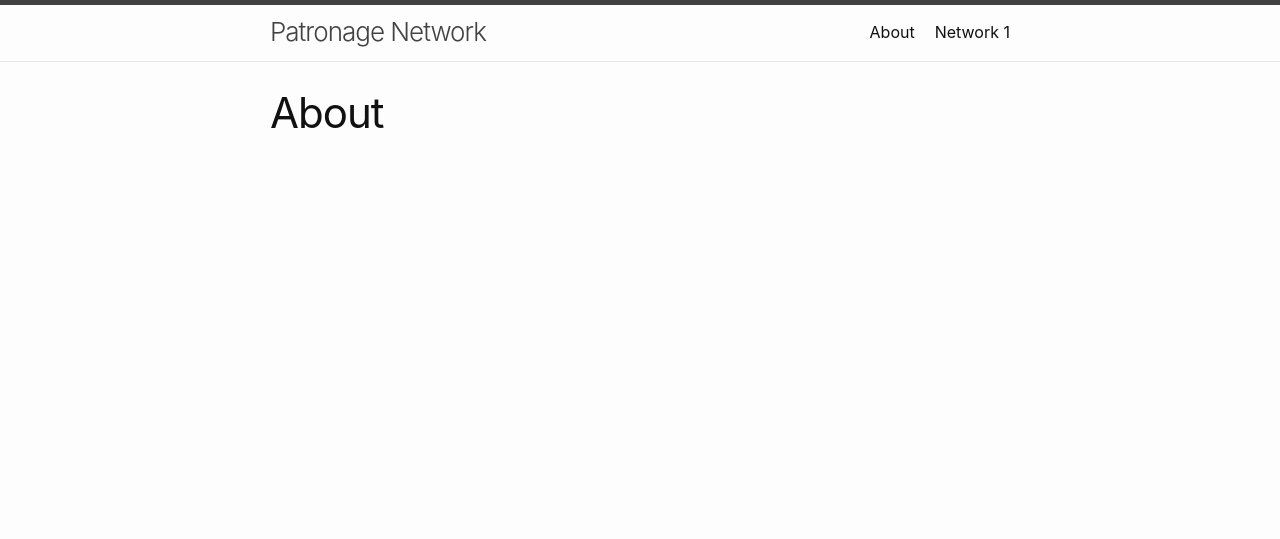
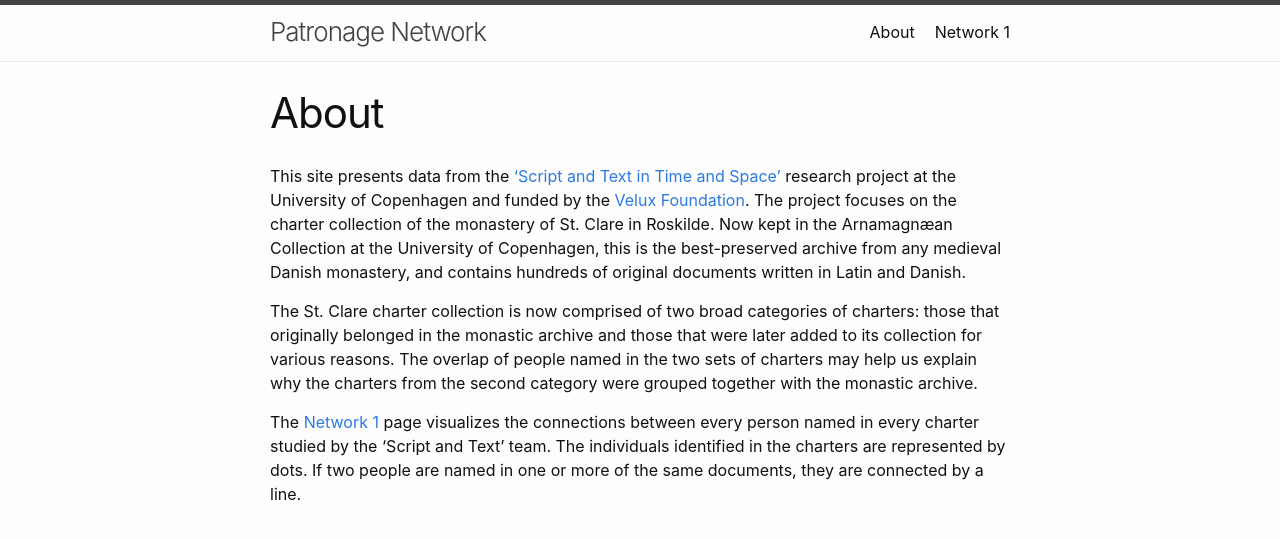
Before and after one commit to Clara-Kloster/Patronage-Network, a Jekyll site: the page built from about.md, in a window 1280 px wide. Shown: the top 539 px of the page. Built offline with Jekyll 4.4.1, drawn with Linux system fonts in a browser that asks for light colours.

Commit message:
Add text to about page

```diff
--- a/about.md
+++ b/about.md
@@ -3,3 +3,8 @@ layout: page
 title: About
 permalink: /about/
 ---
+This site presents data from the ['Script and Text in Time and Space'](https://nors.ku.dk/english/research/projects/script-and-text-in-space-and-time/) research project at the University of Copenhagen and funded by the [Velux Foundation](https://veluxfoundations.dk/da/content/34-mio-kr-til-humanvidenskabelig-forskning). The project focuses on the charter collection of the monastery of St. Clare in Roskilde. Now kept in the Arnamagnæan Collection at the University of Copenhagen, this is the best-preserved archive from any medieval Danish monastery, and contains hundreds of original documents written in Latin and Danish.
+
+The St. Clare charter collection is now comprised of two broad categories of charters: those that originally belonged in the monastic archive and those that were later added to its collection for various reasons. The overlap of people named in the two sets of charters may help us explain why the charters from the second category were grouped together with the monastic archive.
+
+The [Network 1](/network_1/) page visualizes the connections between every person named in every charter studied by the 'Script and Text' team. The individuals identified in the charters are represented by dots. If two people are named in one or more of the same documents, they are connected by a line.
```
